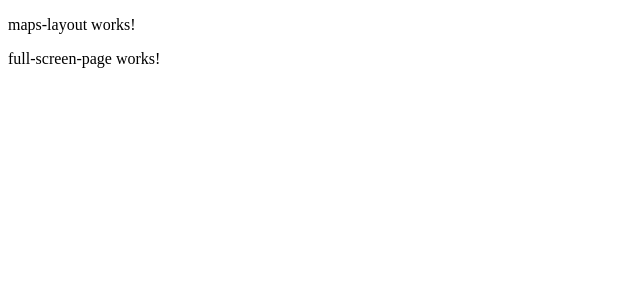
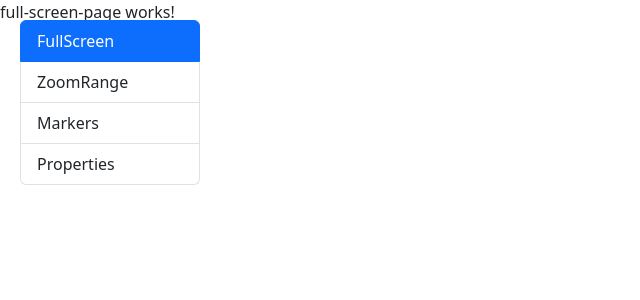
Before and after one commit to mateocdev/angular-random-projects, an Angular app in the folder ConexaTracker/: page /maps/fullscreen in a window 1280 px wide. Shown: the top 300 px of the page, without its empty margins (0-640 px from the left). Built offline with nearby package versions, Linux system fonts and the light colour scheme.

Commit message:
:construction: Wip side menu

```diff
--- a/ConexaTracker/src/app/maps/components/side-menu/side-menu.component.css
+++ b/ConexaTracker/src/app/maps/components/side-menu/side-menu.component.css
@@ -0,0 +1,4 @@
+li {
+  cursor: pointer;
+  transition: 0.2s all;
+}
--- a/ConexaTracker/src/app/maps/components/side-menu/side-menu.component.html
+++ b/ConexaTracker/src/app/maps/components/side-menu/side-menu.component.html
@@ -1 +1,10 @@
-<p>side-menu works!</p>
+<ul class="list-group">
+  <li
+    class="list-group-item"
+    *ngFor="let item of menuItems"
+    [routerLink]="[item.route]"
+    routerLinkActive="active"
+  >
+    {{ item.name }}
+  </li>
+</ul>
--- a/ConexaTracker/src/app/maps/components/side-menu/side-menu.component.ts
+++ b/ConexaTracker/src/app/maps/components/side-menu/side-menu.component.ts
@@ -1,10 +1,20 @@
 import { Component } from '@angular/core';
+
+interface MenuItem {
+  route: string;
+  name: string;
+}
 
 @Component({
   selector: 'app-side-menu',
   templateUrl: './side-menu.component.html',
-  styleUrl: './side-menu.component.css'
+  styleUrl: './side-menu.component.css',
 })
 export class SideMenuComponent {
-
+  public menuItems: MenuItem[] = [
+    { route: '/maps/fullscreen', name: 'FullScreen' },
+    { route: '/maps/zoom-range', name: 'ZoomRange' },
+    { route: '/maps/markers', name: 'Markers' },
+    { route: '/maps/properties', name: 'Properties' },
+  ];
 }
--- a/ConexaTracker/src/app/maps/layout/maps-layout/maps-layout.component.css
+++ b/ConexaTracker/src/app/maps/layout/maps-layout/maps-layout.component.css
@@ -0,0 +1,7 @@
+app-side-menu {
+  position: fixed;
+  top: 20px;
+  left: 20px;
+  z-index: 1000;
+  width: 180px;
+}
--- a/ConexaTracker/src/app/maps/layout/maps-layout/maps-layout.component.html
+++ b/ConexaTracker/src/app/maps/layout/maps-layout/maps-layout.component.html
@@ -1,2 +1,2 @@
-<p>maps-layout works!</p>
+<app-side-menu />
 <router-outlet></router-outlet>
--- a/ConexaTracker/src/index.html
+++ b/ConexaTracker/src/index.html
@@ -1,11 +1,15 @@
-<!doctype html>
+<!DOCTYPE html>
 <html lang="en">
   <head>
-  <meta charset="utf-8">
+    <meta charset="utf-8" />
     <title>ConexaTracker</title>
-  <base href="/">
-  <meta name="viewport" content="width=device-width, initial-scale=1">
-  <link rel="icon" type="image/x-icon" href="favicon.ico">
+    <base href="/" />
+    <meta name="viewport" content="width=device-width, initial-scale=1" />
+    <link
+      href="https://cdn.jsdelivr.net/npm/bootstrap@5.3.3/dist/css/bootstrap.min.css"
+      rel="stylesheet"
+    />
+    <link rel="icon" type="image/x-icon" href="favicon.ico" />
   </head>
   <body>
     <app-root></app-root>
```
Lines whose indentation alone changed are shown as unchanged.
